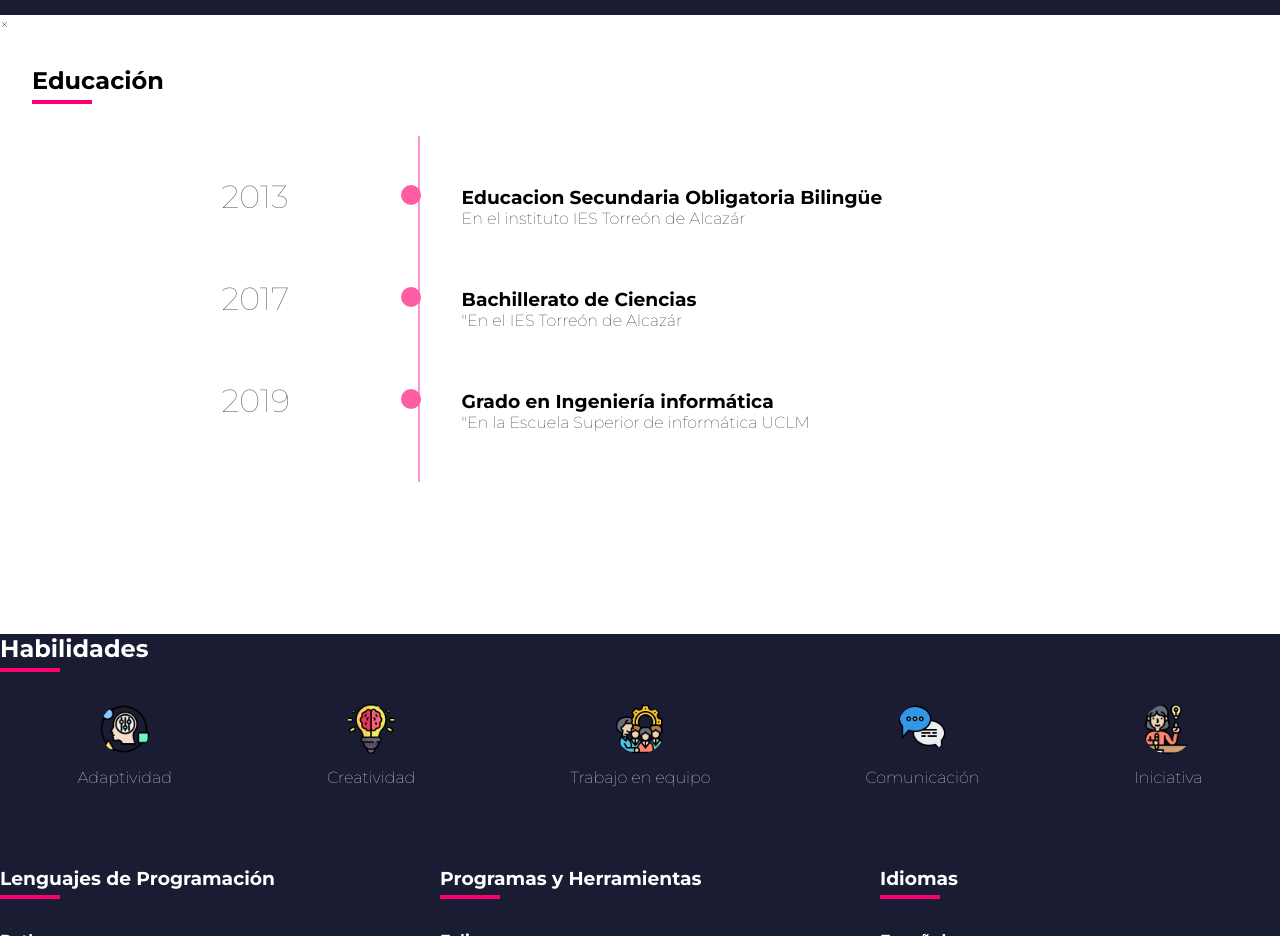
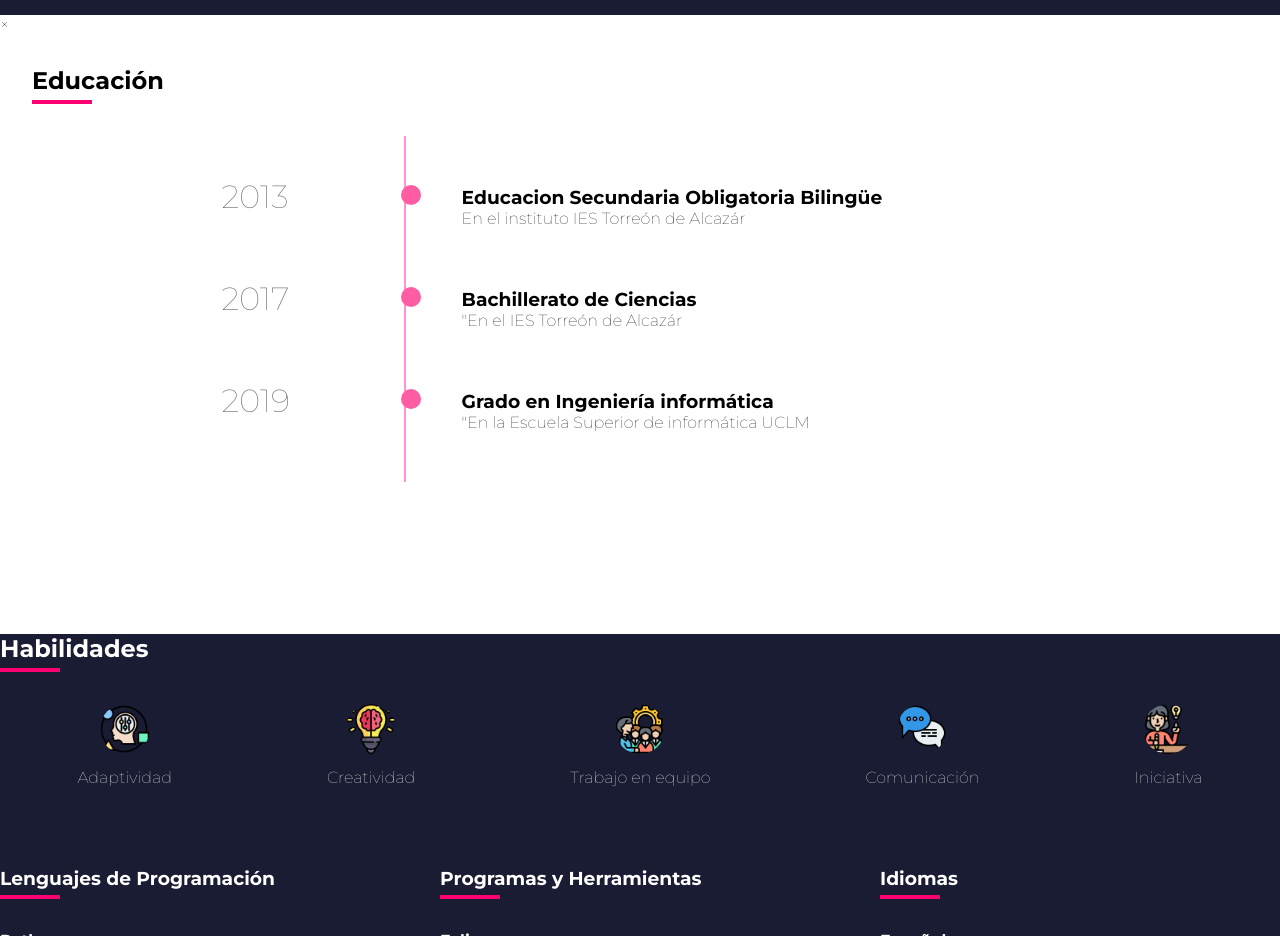
Before and after one commit to laurafdlm/LauraFernandezCV, a plain HTML site: page index.html in a window 1280 px wide. Shown: the part 2660-3596 px from the top of the page. Drawn offline with nearby package versions, Linux system fonts and the light colour scheme.

Commit message:
Update styles.css

```diff
--- a/css/styles.css
+++ b/css/styles.css
@@ -301,7 +301,7 @@ h1 {
   position: absolute;
   top: 0;
   bottom: 0;
-  left: 1%;
+  left: -1%;
   width: 1px;
   background-color: #ff27a2;
   transform: translateX(-50%);
```
